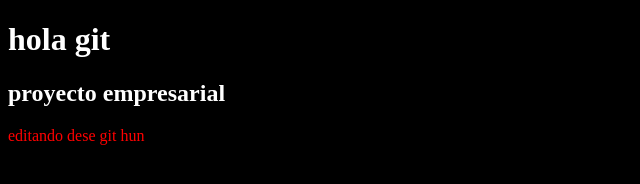
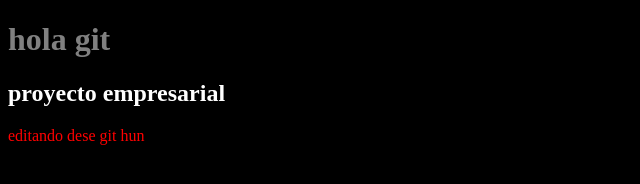
Before and after one commit to jjas420/retomnado, a plain HTML site: page index.html in a window 1280 px wide. Shown: the full height of the page, 0-640 px from the left. Drawn offline with Linux system fonts and the light colour scheme.

Commit message:
segundo commit

```diff
--- a/css/css.css
+++ b/css/css.css
@@ -6,3 +6,7 @@ body{
 p{
      color:red;
 }
+
+h1{
+    color:gray;
+}
```
Also changed, not shown: index.html (+1 -0 lines).
